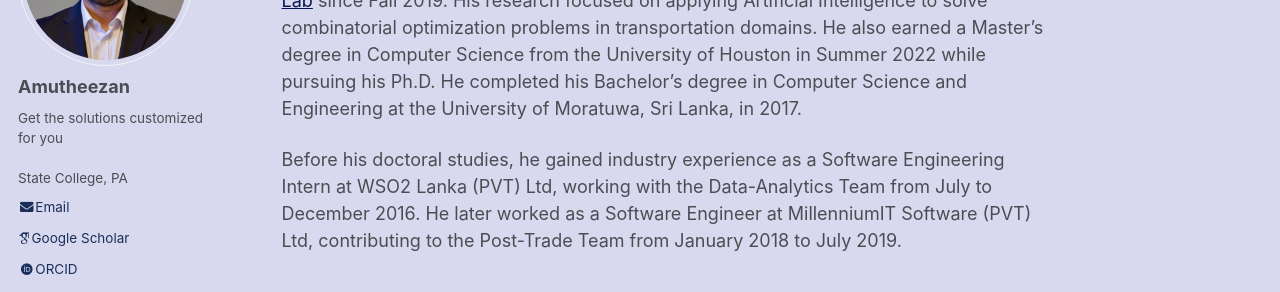
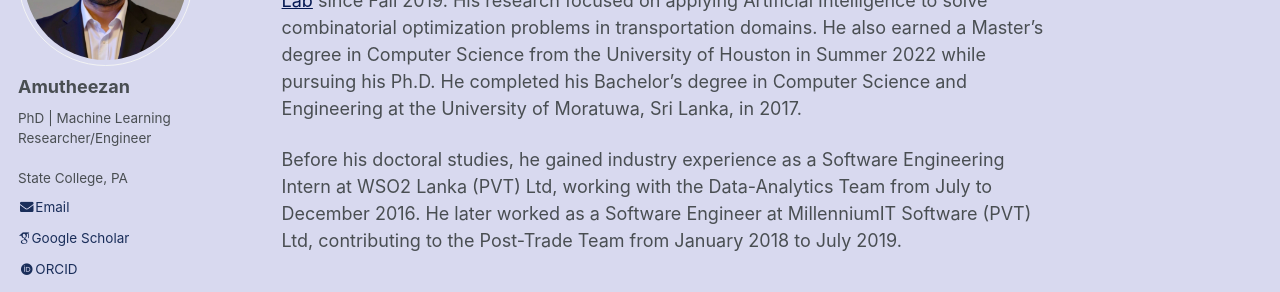
Before and after one commit to Amutheezan/amutheezan.github.io, a Jekyll site: the page built from _pages/about.md, in a window 1280 px wide. Shown: the part 227-519 px from the top of the page. Built offline with Jekyll 4.4.1, drawn with Linux system fonts in a browser that asks for light colours; some web fonts are replaced.

Commit message:
Update author bio in configuration file

```diff
--- a/_config.yml
+++ b/_config.yml
@@ -82,7 +82,7 @@ analytics:
 author:
   name             : "Amutheezan"
   avatar           : "DP.png"
-  bio              : "Get the solutions customized for you"
+  bio              : "PhD | Machine Learning Researcher/Engineer"
   location         : "State College, PA"
   employer         :
   pubmed           :
```
